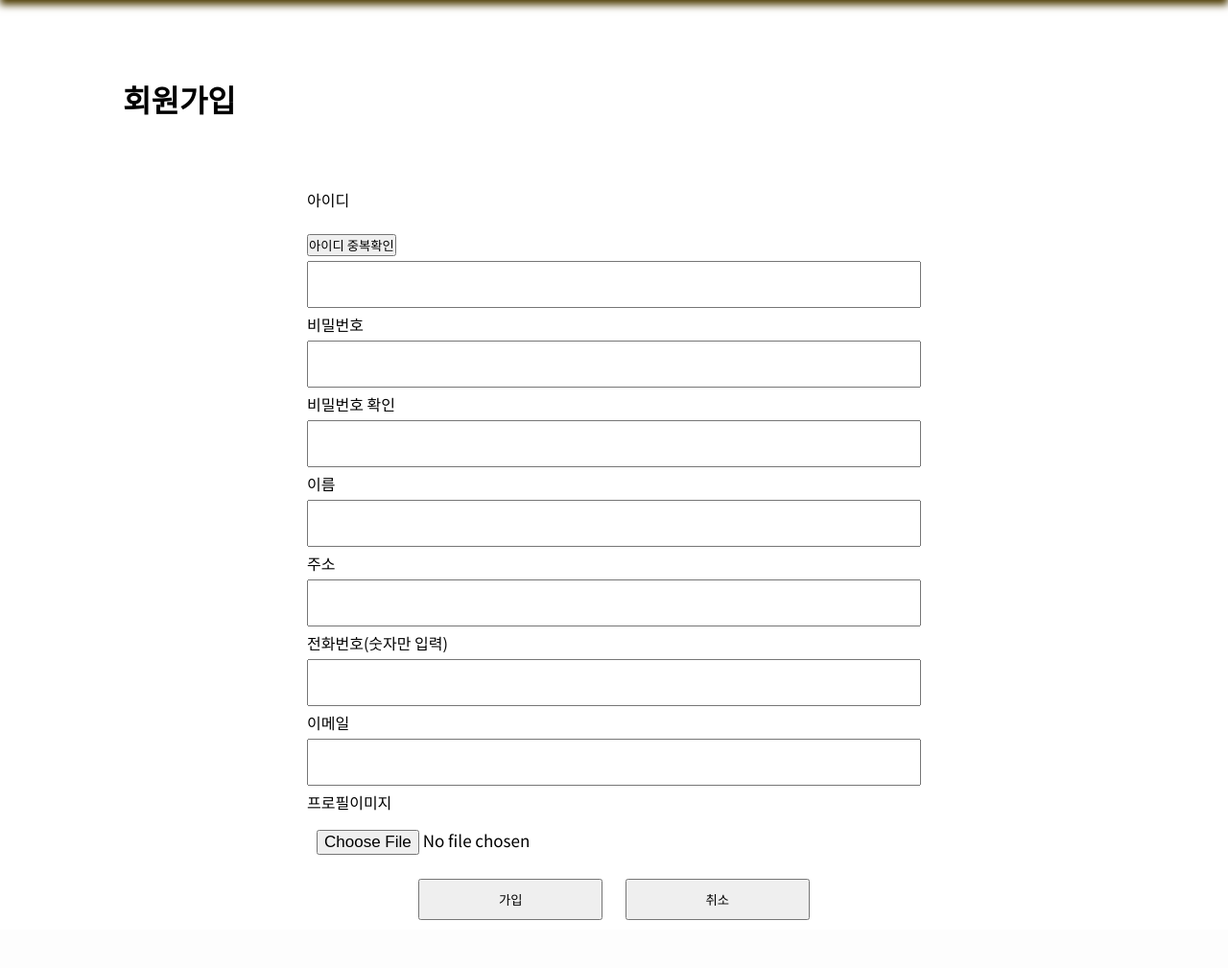
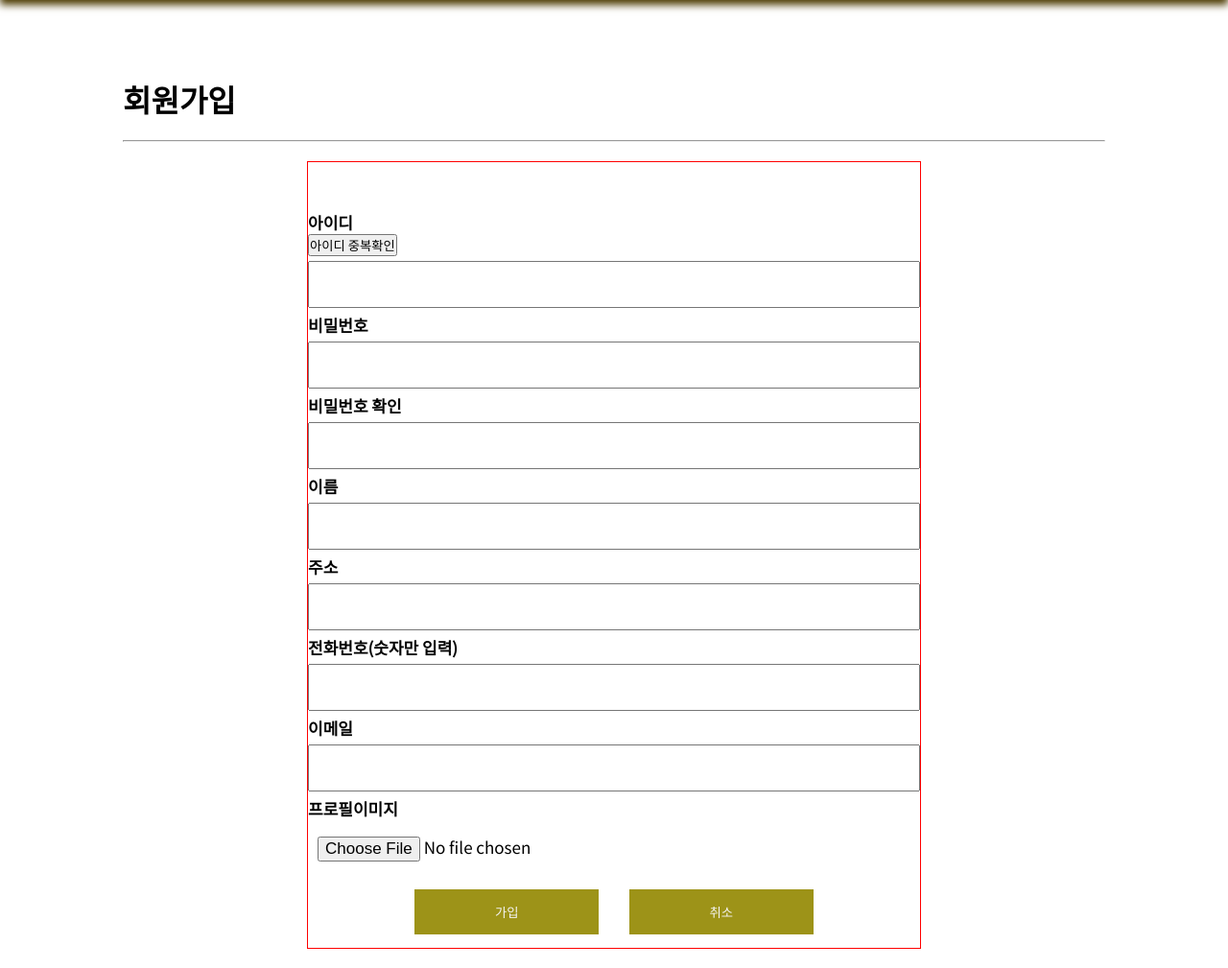
Before and after one commit to Jellyshot/bookstore, a PHP site: page /membership/mem_regist.php in a window 1280 px wide. Shown: the part 61-1070 px from the top of the page at 96% size. Before the commit the page ends 1020 px from the top, so only its background shows below. Run offline with PHP 8.4, Linux system fonts and the light colour scheme.

Commit message:
2022-02-06 13:20

```diff
--- a/css/style.css
+++ b/css/style.css
@@ -200,8 +200,9 @@ select, input:focus{
 
 .r_container{
     width: 50%;
-    margin: auto;
+    margin: 20px auto;
     padding-top: 50px;
+    border: 1px solid red;
 }
 .r_info input:not(:nth-child(2)){
     width: 100%;
@@ -209,14 +210,20 @@ select, input:focus{
     padding: 10px;
     margin: 5px auto;
 }
-
+.r_info p{
+    font-size: 17px;
+    font-weight: bold;
+}
 .r_button{
     text-align: center;
 }
 .r_button input{
     width: 24vh;
-    margin: 10px;
-    padding: 10px;
+    margin: 14px;
+    padding: 14px;
+    background-color: var(--shadow-color-);
+    color: whitesmoke;
+    border: none;
 }
 
 /* ---------------------------- book_search_result ----------------------------- */
--- a/js/join_chk.js
+++ b/js/join_chk.js
@@ -24,9 +24,9 @@ function join_chk() {
         mem_pwd.focus();
         return false;
     }
-
+    // 이거 숫자+문자가 가능함;;; 모지
     // 전화번호 정규표현식(숫자만 입력)
-    let phoneCheck = /^[0-9]+/g;
+    let phoneCheck = /^[0-9]+$/g;
 
     if (!phoneCheck.test(mem_phone.value)) {
         alert("전화번호는 숫자만 입력해 주세요.")
--- a/membership/mem_regist.php
+++ b/membership/mem_regist.php
@@ -3,11 +3,15 @@
     require '../utility/nav.php';
 ?>
 
+<script defer src="../js/join_chk.js"></script>
     <h1>회원가입</h1>
+    <div class="width80">
+        <hr>
+    </div>
     <form action="mem_registProcess.php" method="POST" enctype="multipart/form-data" class ="r_container" name="join_form">
         <div class="r_info">
             <!-- id 중복확인을 하기 위한 button에 checkid function 추가 -->
-            <p>아이디</p><br>
+            <p>아이디</p>
             <button onclick="checkid()">아이디 중복확인</button>
             <!-- id값을 js에서 다루어야 하기 때문에 id input에 id값을 준다 -->
             <input type="text" id="mem_id" name="mem_id" required/><br>
@@ -27,12 +31,11 @@
             <input type="file" name="mem_profile"/><br>
         </div>
         <div class="r_button">
-            <input type="submit" value="가입" onclick="join_chk()"/>
+            <input type="button" value="가입" onclick="join_chk()"/>
             <input type="button" value="취소" onclick="history.back()"/>
             <!-- https://goddino.tistory.com/52 아니 이거보고 하는데 왜 안댐 ㅠㅠㅠㅠㅠㅠㅠㅠㅠㅠ! -->
         </div>
     </form>
 
-    <script defer src="../js/idcheck.js"></script>
 </body>
 </html>
--- a/membership/myorder.php
+++ b/membership/myorder.php
@@ -15,6 +15,7 @@ if ($chk_login) {
                 "책을 읽는데 어찌 장소를 가릴소냐? "
                 &nbsp;&nbsp;<이퇴계>
             </h2>
+            <button onclick="history.back()">뒤로가기</button>
             <hr style="background-color: #4c3a00; height: 3px;">
         </div>
         <table style="margin-top: 1.5rem;">
```
